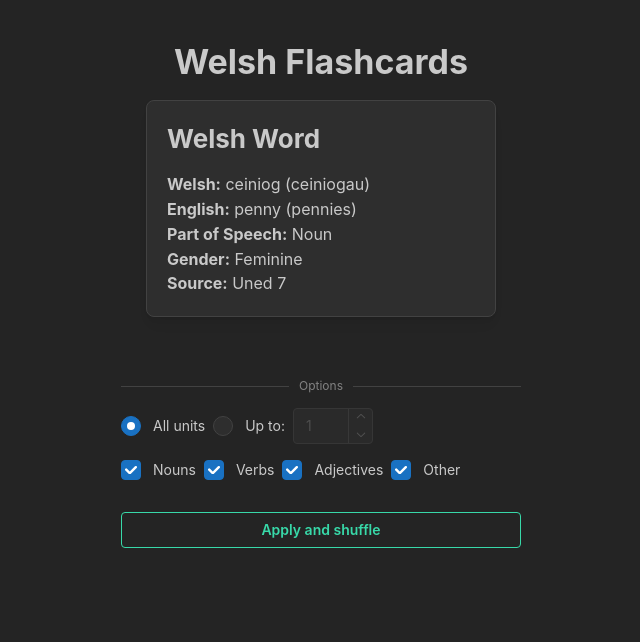
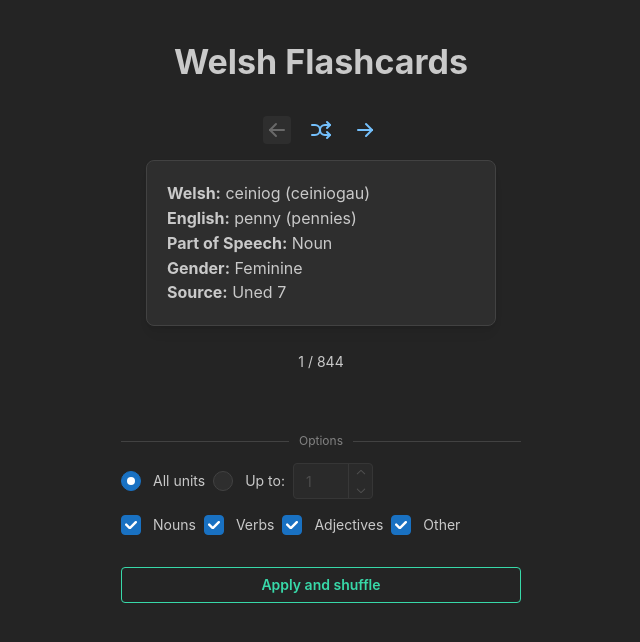
Before and after one commit to rjw57/welsh-flashcards, a React (Vite) app: page / in a window 1280 px wide. Shown: the top 642 px of the page, without its empty margins (319-959 px from the left). Built offline with nearby package versions, Linux system fonts and the light colour scheme.

Commit message:
feat: add some basic navigation

```diff
--- a/package.json
+++ b/package.json
@@ -12,6 +12,7 @@
   "dependencies": {
     "@mantine/core": "^8.3.18",
     "@mantine/hooks": "^8.3.18",
+    "@tabler/icons-react": "^3.41.1",
     "react": "^19.2.4",
     "react-dom": "^19.2.4"
   },
--- a/src/components/FlashCard.tsx
+++ b/src/components/FlashCard.tsx
@@ -1,4 +1,4 @@
-import { Text } from "@mantine/core";
+import { Card, Text } from "@mantine/core";
 import type { VocabEntry } from "../vocab";
 import { Gender, PartOfSpeech } from "../vocab";
 
@@ -27,7 +27,7 @@ interface FlashCardProps {
 }
 
 const FlashCard = ({ card }: FlashCardProps) => (
-  <>
+  <Card shadow="sm" padding="lg" radius="md" withBorder style={{ minWidth: 350 }}>
     <Text>
       <strong>Welsh:</strong> {card.welsh}
       {card.welshPlural && ` (${card.welshPlural})`}
@@ -47,7 +47,7 @@ const FlashCard = ({ card }: FlashCardProps) => (
     <Text>
       <strong>Source:</strong> {card.source}
     </Text>
-  </>
+  </Card>
 );
 
 export default FlashCard;
--- /dev/null
+++ b/src/components/FlashCardIcons.tsx
@@ -0,0 +1,38 @@
+import { Group, ActionIcon } from "@mantine/core";
+import { IconArrowLeft, IconArrowsShuffle2, IconArrowRight } from "@tabler/icons-react";
+
+export interface FlashCardIconsProps {
+  previousEnabled?: boolean;
+  onPrevious?: () => void;
+  nextEnabled?: boolean;
+  onNext?: () => void;
+  onShuffle?: () => void;
+}
+
+export const FlashCardIcons = (props: FlashCardIconsProps) => {
+  const { previousEnabled, onPrevious, nextEnabled, onNext, onShuffle } = {
+    previousEnabled: false,
+    nextEnabled: false,
+    ...props,
+  };
+  return (
+    <Group justify="center" mt="md">
+      <ActionIcon
+        variant="subtle"
+        disabled={!previousEnabled}
+        aria-label="Previous card"
+        onClick={onPrevious}
+      >
+        <IconArrowLeft />
+      </ActionIcon>
+      <ActionIcon variant="subtle" aria-label="Shuffle cards" onClick={onShuffle}>
+        <IconArrowsShuffle2 />
+      </ActionIcon>
+      <ActionIcon variant="subtle" disabled={!nextEnabled} aria-label="Next card" onClick={onNext}>
+        <IconArrowRight />
+      </ActionIcon>
+    </Group>
+  );
+};
+
+export default FlashCardIcons;
--- a/src/pages/Index.tsx
+++ b/src/pages/Index.tsx
@@ -1,6 +1,7 @@
 import { useState, useMemo } from "react";
-import { Card, Text, Title, Button, Stack, Box, Divider } from "@mantine/core";
+import { Text, Title, Button, Stack, Box, Divider } from "@mantine/core";
 import FlashCard from "../components/FlashCard";
+import FlashCardIcons from "../components/FlashCardIcons";
 import VOCAB, { PartOfSpeech, getMaxUnit } from "../vocab";
 import SourceSelector from "../components/SourceSelector";
 import PartOfSpeechSelector from "../components/PartOfSpeechSelector";
@@ -15,9 +16,6 @@ const shuffleInPlace = <T,>(array: T[]): T[] => {
   }
   return array;
 };
-
-
-
 
 const Index = () => {
   const [source, setSource] = useState<SourceSelectorState>({ mode: "all" });
@@ -60,15 +58,29 @@ const Index = () => {
   );
   const card = cardIndex < filteredVocab.length ? filteredVocab[cardIndex] : null;
 
+  const nextCard = () => {
+    setCardIndex(Math.min(cardIndex + 1, filteredVocab.length - 1));
+  };
+
+  const previousCard = () => {
+    setCardIndex(Math.max(cardIndex - 1, 0));
+  };
+
   return (
     <Stack justify="center" align="center" mt={40}>
       <Title order={1}>Welsh Flashcards</Title>
-      <Card shadow="sm" padding="lg" radius="md" withBorder style={{ minWidth: 350 }}>
-        <Title order={2} mb="md">
-          Welsh Word
-        </Title>
-        {card ? <FlashCard card={card} /> : <Text>No cards to display.</Text>}
-      </Card>
+      <FlashCardIcons
+        previousEnabled={cardIndex > 0}
+        nextEnabled={cardIndex < filteredVocab.length - 1}
+        onNext={nextCard}
+        onPrevious={previousCard}
+      />
+      {card ? <FlashCard card={card} /> : <Text>No cards to display.</Text>}
+      {filteredVocab.length > 0 && (
+        <Text align="center" size="sm" mt="xs">
+          {cardIndex + 1} / {filteredVocab.length}
+        </Text>
+      )}
       <Box w={400} mt={32}>
         <Divider my="sm" label="Options" labelPosition="center" />
         <Stack gap="md">
```
Also changed, not shown: 1 other file (tests, documents, lock files or other folders).
